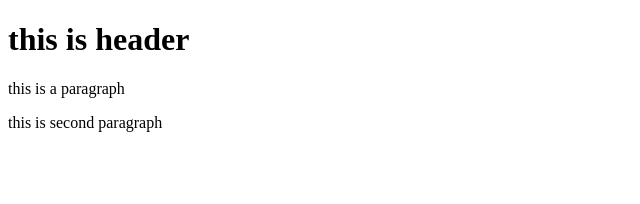
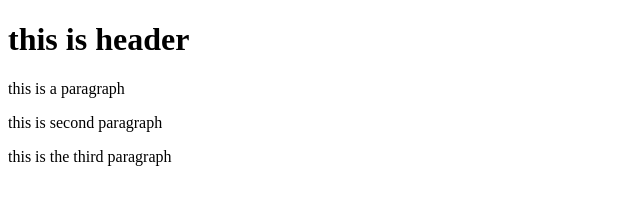
Before and after one commit to tuanphanthanh/LAB01_3, a website: page index.html in a window 1280 px wide. Shown: the whole page, without its empty margins (0-640 px from the left). Drawn offline with Linux system fonts and the light colour scheme.

Commit message:
fourth commit

```diff
--- a/index.html
+++ b/index.html
@@ -10,5 +10,6 @@
     <h1>this is header</h1>
     <p>this is a paragraph</p>
     <p>this is second paragraph</p>
+    <p>this is the third paragraph</p>
 </body>
 </html>
```
Also changed, not shown: package.json (added, +24 -0 lines), 2 other files.
